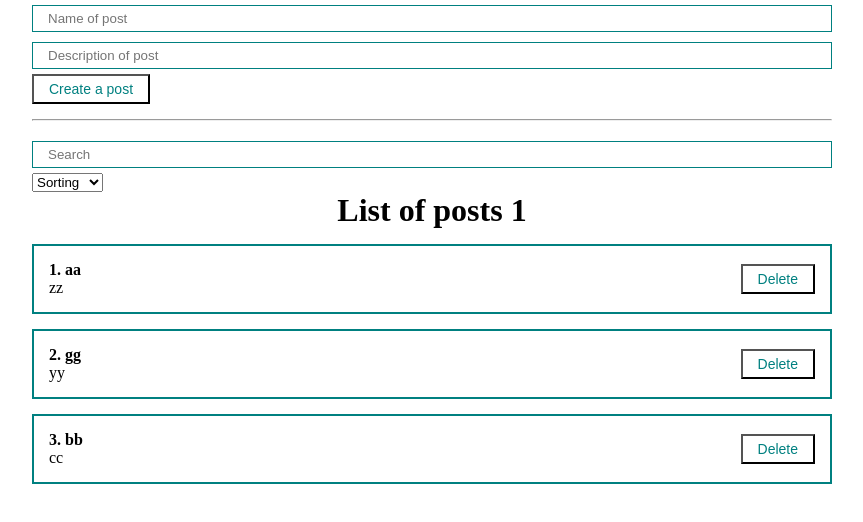
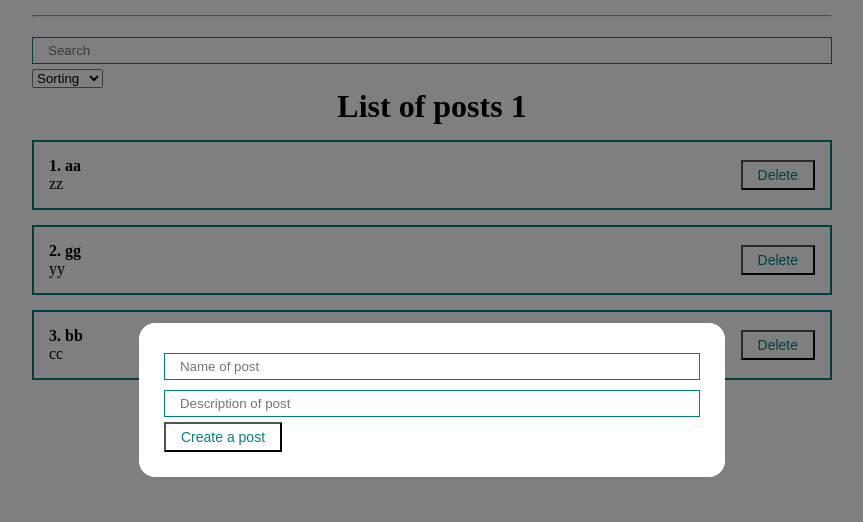
Before and after one commit to AndreyChim/react-fund-course, a React (Create React App) app: page / in a window 1280 px wide. Shown: the top 522 px of the page, without its empty margins (208-1071 px from the left). Built offline with nearby package versions, Linux system fonts and the light colour scheme.

Commit message:
Create MyModal component

```diff
--- a/src/App.js
+++ b/src/App.js
@@ -9,6 +9,7 @@
 import PostForm from "./components/PostForm";
 import MySelect from "./components/UI/select/MySelect";
 import PostFilter from "./components/PostFilter";
+import MyModal from "./components/UI/MyModal/MyModal";
 
 function App() {
   const [posts, setPosts] = useState([
@@ -44,7 +45,7 @@
       console.log('{...filter}:', {...filter})
       console.log("   {...filter} an object:", typeof {...filter});
       console.log("3. Are 'filter' and '{...filter}' the SAME object?");
-      console.log("   Using '===':", filter === {...filter});
+      // console.log("   Using '===':", filter === {...filter});
       console.log("   Using Object.is():", Object.is(filter, {...filter}));
       return [...posts].sort((a, b) => a[filter.sort].localeCompare(b[filter.sort]))
   }
@@ -83,7 +84,9 @@
 
   return (
     <div className="App">
-      <PostForm create={createPost}/>
+      <MyModal>
+          <PostForm create={createPost}/>
+      </MyModal>
       <hr style={{margin: '15px 0'}}/>
       <PostFilter
           filter={filter}
--- /dev/null
+++ b/src/components/UI/MyModal/MyModal.jsx
@@ -0,0 +1,14 @@
+import React from 'react'
+import cl from './MyModal.module.css'
+
+const MyModal = ({children}) => {
+  return (
+    <div className={[cl.myModal, cl.active].join('  ')}>
+        <div className={cl.myModalContent}>
+            {children}
+        </div>
+    </div>
+  )
+}
+
+export default MyModal
--- /dev/null
+++ b/src/components/UI/MyModal/MyModal.module.css
@@ -0,0 +1,22 @@
+.myModal {
+    position: fixed;
+    top: 0;
+    bottom: 0;
+    right: 0;
+    left: 0;
+    display: none;
+    background: rgba(0,0,0,0.5);
+}
+
+.myModalContent {
+    padding: 25px;
+    background: white;
+    border-radius: 16px;
+    min-width: 250px;
+}
+
+.myModal.active {
+    display: flex;
+    justify-content: center;
+    align-items: center;
+}
```
